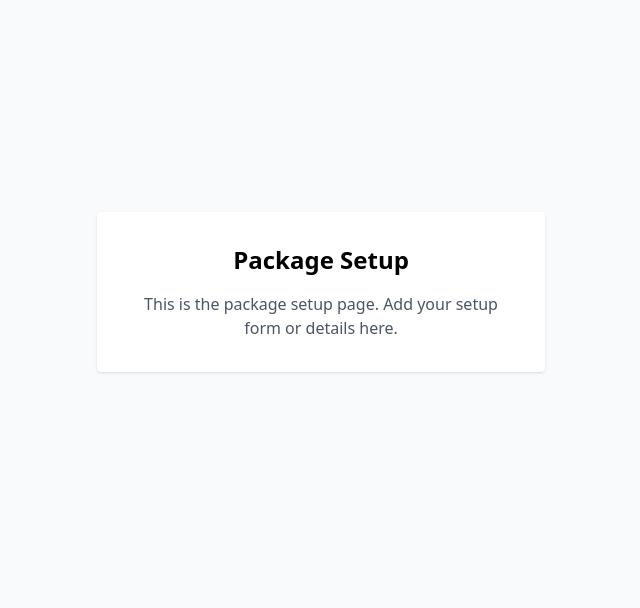
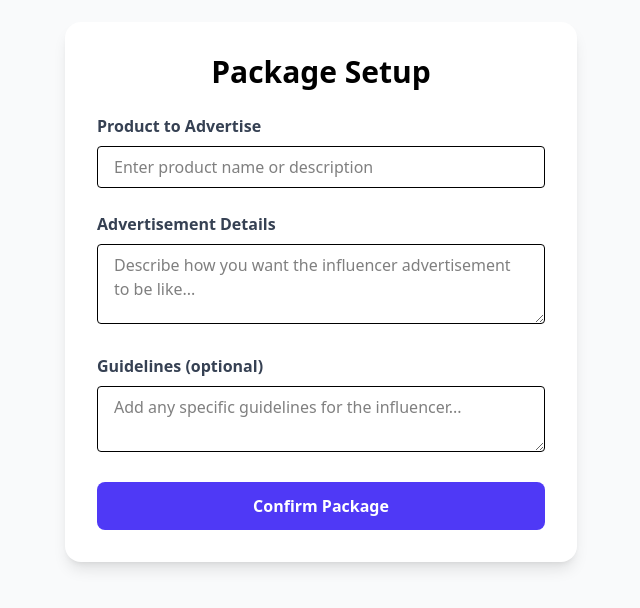
Before and after one commit to anasmustafa123/InfluencerBrandConnecter, a Next.js app: page /packagesetup in a window 1280 px wide. Shown: the part 108-716 px from the top of the page, without its empty margins (319-959 px from the left). Built offline with nearby package versions, Linux system fonts and the light colour scheme.

Commit message:
packagesetpup uodate

```diff
--- /dev/null
+++ b/src/app/packageoverview/page.js
@@ -0,0 +1,17 @@
+"use client";
+import PackageOverview from "./Packageoverview";
+
+// Dummy data for demonstration; replace with global state or context as needed
+const dummyPkg = {
+  title: "Starter",
+  days_duration: "1 week",
+  inf_num: 2,
+};
+const dummyInfluencers = [
+  { id: 1, name: "Sarah Johnson", profilePic: "https://randomuser.me/api/portraits/women/1.jpg", platform: "Instagram", milestones: ["Contacted", "Content Sent", "Published"], currentMilestone: 1 },
+  { id: 2, name: "Mike Smith", profilePic: "https://randomuser.me/api/portraits/men/1.jpg", platform: "TikTok", milestones: ["Contacted", "Content Sent", "Published"], currentMilestone: 0 },
+];
+
+export default function Page() {
+  return <PackageOverview pkg={dummyPkg} influencers={dummyInfluencers} />;
+}
--- a/src/app/packages/Packeges.jsx
+++ b/src/app/packages/Packeges.jsx
@@ -88,11 +88,17 @@ import { createNewDeal } from '@/lib/deals';
                 <BadgeDollarSign className="w-4 h-4 text-indigo-600" />
                 <span className="text-lg font-bold">Starts at {pkg.price} $</span>
               </div>
-              <button className="mt-auto bg-indigo-600 text-white rounded-xl py-2 px-4 font-semibold hover:bg-indigo-700 transition"
-               onClick={async () => {
-                createNewDeal(pkg.id, "1");
-                router.push(`/packageoverview/${pkg.id}`);
-              }}>
+              <button
+                className="mt-auto bg-indigo-600 text-white rounded-xl py-2 px-4 font-semibold hover:bg-indigo-700 transition"
+                onClick={() => {
+                  // Dummy influencers for demonstration; replace with real selection logic if needed
+                  const influencers = [
+                    { id: 1, name: "Sarah Johnson", profilePic: "https://randomuser.me/api/portraits/women/1.jpg", platform: "Instagram", milestones: ["Contacted", "Content Sent", "Published"], currentMilestone: 1 },
+                    { id: 2, name: "Mike Smith", profilePic: "https://randomuser.me/api/portraits/men/1.jpg", platform: "TikTok", milestones: ["Contacted", "Content Sent", "Published"], currentMilestone: 0 },
+                  ];
+                  router.push(`/packagesetup?pkg=${encodeURIComponent(JSON.stringify(pkg))}&influencers=${encodeURIComponent(JSON.stringify(influencers))}`);
+                }}
+              >
                 Choose Package
               </button>
             </div>
--- a/src/app/packagesetup/page.js
+++ b/src/app/packagesetup/page.js
@@ -1,9 +1,70 @@
-export default function PackageSetup() {
+"use client"
+import React, { useState, useEffect } from "react";
+import { useRouter } from "next/navigation";
+
+export default function PackageSetup({ pkg, influencers }) {
+  const router = useRouter();
+  const [product, setProduct] = useState("");
+  const [adDescription, setAdDescription] = useState("");
+  const [guidelines, setGuidelines] = useState("");
+
+  useEffect(() => {
+    if (pkg && pkg.title) {
+      setProduct(pkg.title);
+    }
+  }, [pkg]);
+
+  const handleSubmit = (e) => {
+    e.preventDefault();
+    router.push("/packageoverview");
+  };
+
   return (
-    <div className="min-h-screen flex items-center justify-center bg-gray-50">
-      <div className="bg-white p-8 rounded shadow max-w-md w-full">
-        <h1 className="text-2xl font-bold mb-4 text-center">Package Setup</h1>
-        <p className="text-gray-600 text-center">This is the package setup page. Add your setup form or details here.</p>
+    <div className="min-h-screen bg-gray-50 flex items-center justify-center px-4 md:px-0">
+      <div className="bg-white rounded-2xl shadow-lg p-8 max-w-lg w-full">
+        <h1 className="text-3xl font-bold mb-6 text-center">Package Setup</h1>
+        <form className="space-y-6" onSubmit={handleSubmit}>
+          <div>
+            <label className="block text-gray-700 font-semibold mb-2">
+              Product to Advertise
+            </label>
+            <input
+              type="text"
+              className="w-full border rounded px-4 py-2 focus:outline-none focus:ring-2 focus:ring-indigo-400"
+              placeholder="Enter product name or description"
+              value={product}
+              onChange={(e) => setProduct(e.target.value)}
+            />
+          </div>
+          <div>
+            <label className="block text-gray-700 font-semibold mb-2">
+              Advertisement Details
+            </label>
+            <textarea
+              className="w-full border rounded px-4 py-2 focus:outline-none focus:ring-2 focus:ring-indigo-400 min-h-[80px]"
+              placeholder="Describe how you want the influencer advertisement to be like..."
+              value={adDescription}
+              onChange={(e) => setAdDescription(e.target.value)}
+            />
+          </div>
+          <div>
+            <label className="block text-gray-700 font-semibold mb-2">
+              Guidelines (optional)
+            </label>
+            <textarea
+              className="w-full border rounded px-4 py-2 focus:outline-none focus:ring-2 focus:ring-indigo-400 min-h-[60px]"
+              placeholder="Add any specific guidelines for the influencer..."
+              value={guidelines}
+              onChange={(e) => setGuidelines(e.target.value)}
+            />
+          </div>
+          <button
+            type="submit"
+            className="w-full bg-indigo-600 text-white font-semibold py-3 rounded-lg hover:bg-indigo-700 transition"
+          >
+            Confirm Package
+          </button>
+        </form>
       </div>
     </div>
   );
```
Also changed, not shown: src/app/packageoverview/budgetbreakdown.jsx (added).
